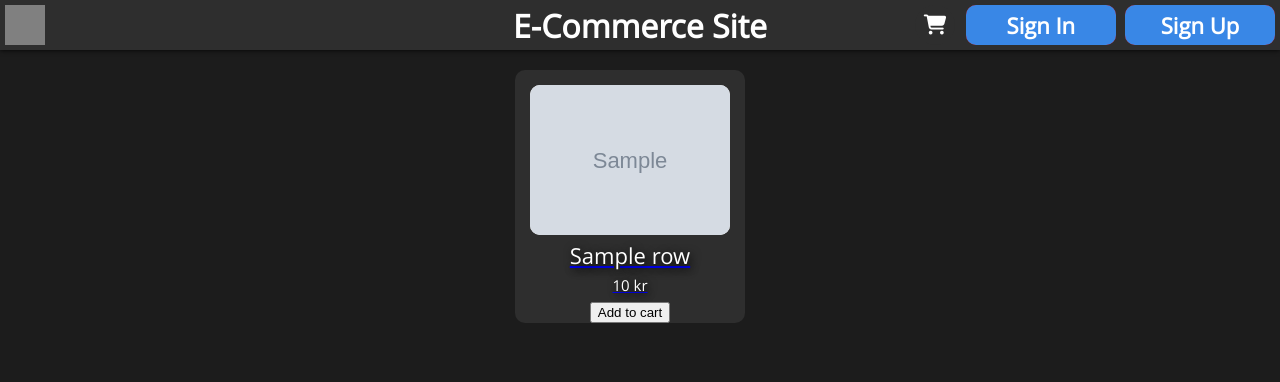
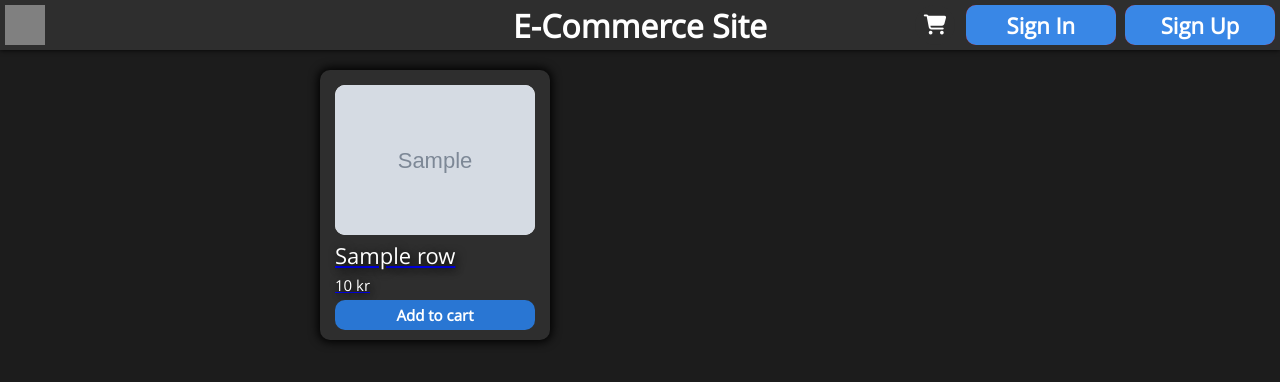
Before and after one commit to erik99s/D0018E, a Flask app: template templates/HomePage.html in a window 1280 px wide. Shown: the top 382 px of the page. Run offline with Flask 2, Linux system fonts and the light colour scheme; the template is opened without the code that fills it: most values are stand-ins (such as "Sample title", 1, 10 or a date in 2020); grey boxes marked "Sample" are stand-in pictures; parts of the project's set-up code (start-up, migrations or seed data) failed here and were passed over; some libraries are stand-ins or nearby versions.

Commit message:
Update style.css

```diff
--- a/static/style.css
+++ b/static/style.css
@@ -306,7 +306,8 @@ div.row {
 div.product_table {
   position: absolute;
   display: grid;
-  grid-template-columns: max-content max-content max-content;
+  grid-template-columns: repeat(4, 1fr);
+  grid-template-rows: masonry;
   grid-gap: 10px;
 
   left: 50%;
@@ -318,7 +319,6 @@ div.product_table {
   margin-top: 20px;
   margin-bottom: 80px;
 
-  text-align: center;
 }
 
 div.product_table > a {
@@ -331,14 +331,27 @@ div.product {
   height: auto;
   width: auto;
   padding: 15px 15px 0px 15px;
+  box-shadow: 0px 0px 10px 2px rgb(0, 0, 0);
   border-radius: 10px;
-
-  text-align: center;
 }
 
 div.product:hover {
+
   box-shadow: 0px 0px 10px 2px rgb(0, 0, 0);
   cursor: pointer;
+}
+
+div.product:hover > img {
+  filter: brightness(50%);
+}
+
+div.product > img {
+  vertical-align: top;
+
+  background-color: white;
+  width: 200px;
+  padding: 0;
+  border-radius: 10px;
 }
 
 div.product > p {
@@ -359,13 +372,19 @@ div.product > p#price {
   font-size: 15px;
 }
 
-div.product > img {
-  vertical-align: top;
-
-  background-color: white;
-  width: 200px;
-  padding: 0;
+div.product button {
+  background-color: #2976d3;
+  color: white;
+  width: 100%;
+  border: none;
+  height: 30px;
+  font-family: Product Sans;
+  font-weight: bold;
+  font-size: 15px;
   border-radius: 10px;
+  padding-left: 10px;
+  padding-right: 10px;
+  margin-bottom: 10px;
 }
 
 /*PRODUCT PAGE =================================================================*/
```
